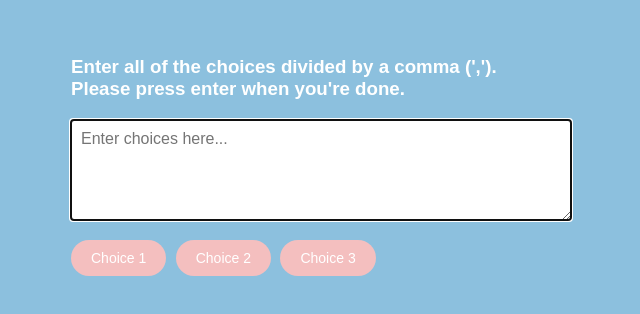
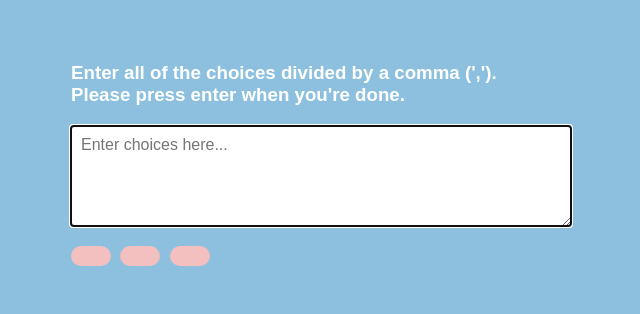
Before and after one commit to JenniferRattanaChan/Random-Choice, a plain HTML site: page index.html in a window 1280 px wide. Shown: the part 234-548 px from the top of the page, without its empty margins (319-959 px from the left). Drawn offline with Linux system fonts and the light colour scheme; a web font is replaced by a local one.

Commit message:
removed tags placeholder

```diff
--- a/index.html
+++ b/index.html
@@ -15,9 +15,9 @@
       </h3>
       <textarea placeholder="Enter choices here..." id="textarea"></textarea>
       <div id="tags">
-        <span class="tag">Choice 1</span>
-        <span class="tag">Choice 2</span>
-        <span class="tag">Choice 3</span>
+        <span class="tag"></span>
+        <span class="tag"></span>
+        <span class="tag"></span>
       </div>
     </div>
 
```
